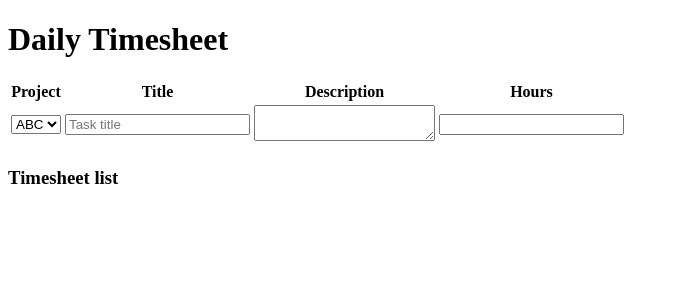
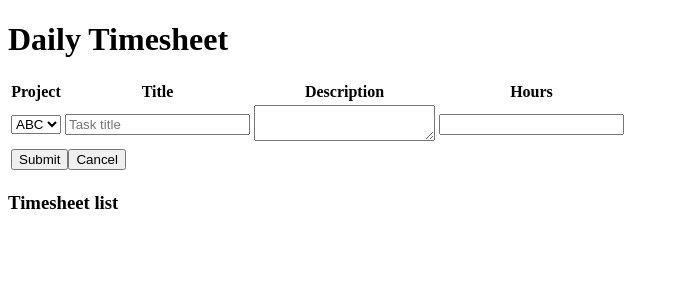
Before and after one commit to BlvkRoot/timesheet-app, a React (Create React App) app: page / in a window 1280 px wide. Shown: the top 300 px of the page, without its empty margins (0-679 px from the left). Built offline with nearby package versions, Linux system fonts and the light colour scheme.

Commit message:
Submit and Cancel button added

```diff
--- a/src/components/AddTasksComponent.jsx
+++ b/src/components/AddTasksComponent.jsx
@@ -1,4 +1,3 @@
-
 function AddTasksComponent() {
   return (
     <div>
@@ -13,7 +12,7 @@ function AddTasksComponent() {
             </tr>
             <tr>
               <td>
-                <select className="project__title">
+                <select className='project__title'>
                   <option value='0'>ABC</option>
                   <option value='1'>BCA</option>
                   <option value='3'>BAC</option>
@@ -21,15 +20,33 @@ function AddTasksComponent() {
                 </select>
               </td>
               <td>
-                <input type="text" name="" id="task__title" className="tasks__input" placeholder="Task title"/>
+                <input
+                  type='text'
+                  name=''
+                  id='task__title'
+                  className='tasks__input'
+                  placeholder='Task title'
+                />
               </td>
               <td>
-                <textarea id="task__description" className="tasks__input">
-
-                </textarea>
+                <textarea
+                  id='task__description'
+                  className='tasks__input'
+                ></textarea>
               </td>
               <td>
-                <input type="number" name="" id="task__hours" className="tasks__input" />
+                <input
+                  type='number'
+                  name=''
+                  id='task__hours'
+                  className='tasks__input'
+                />
+              </td>
+            </tr>
+            <tr>
+              <td colSpan='4'>
+                <button> Submit </button>
+                <button> Cancel </button>
               </td>
             </tr>
           </tbody>
```
